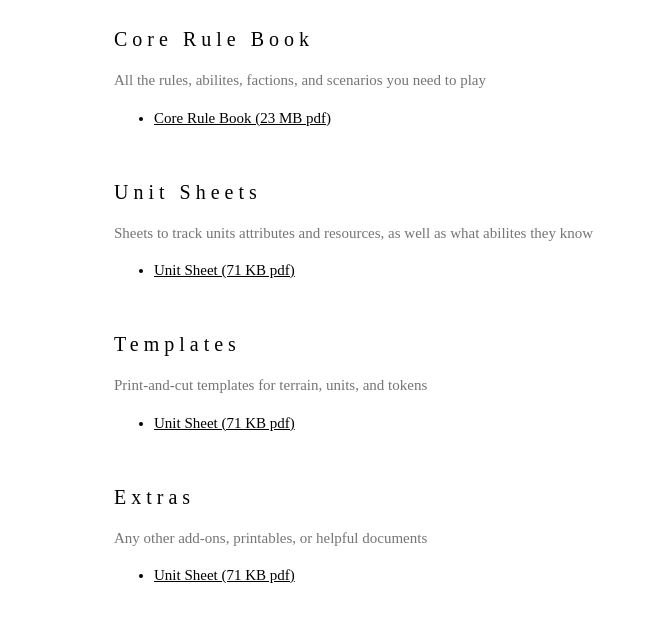
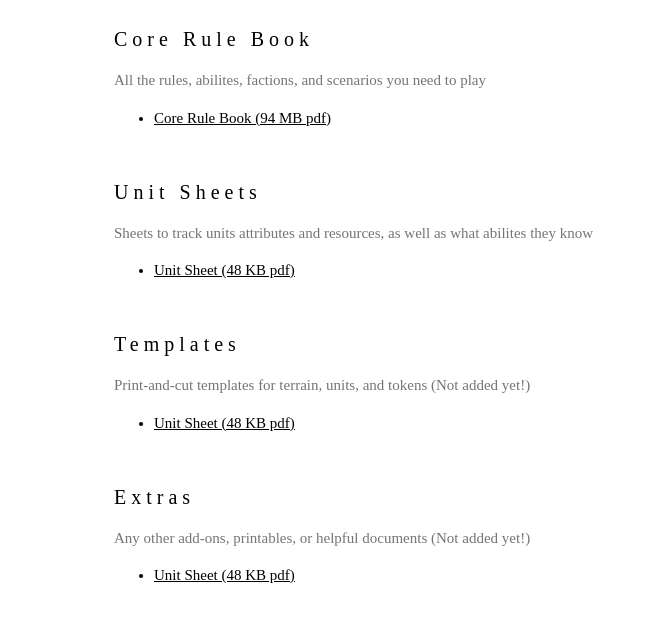
Before and after one commit to bdshaffer31/bdshaffer31.github.io, a plain HTML site: page index.html in a window 1280 px wide. Shown: the part 2266-2899 px from the top of the page, 0-659 px from the left. Drawn offline with Linux system fonts and the light colour scheme.

Commit message:
text changes

```diff
--- a/index.html
+++ b/index.html
@@ -66,7 +66,7 @@ h1, h2, h3, h4, h5, h6 {
   <div class="w3-row w3-padding-64" id="status">
     <div class="w3-col l2" style="border: 2px;"><p></p></div>
     <div class="w3-col l8" style="border: 2px;">
-      <h1 class='w3-center'>Currently in Open Beta!</h1>
+      <h1 class='w3-center'>Currently Open for Playtesting!</h1>
       <p class="w3-large">Mastery of the Four is a work in progress, currently the core rule book is over a hundred pages and contains everything you need to play, although it may still be rough around the edges.
         This current version of this game is available completely free in pdf format below.
         The files will be updated periodically throughout  development, please use the contact email for feedback!
@@ -93,7 +93,7 @@ h1, h2, h3, h4, h5, h6 {
       <p class="w3-text-grey">All the rules, abilites, factions, and scenarios you need to play</p>
       <ul>
         <li><a href="dowloads/Mastery of the Four - December 28.pdf" download="motf_core_rules_10_20.pdf">
-        Core Rule Book (23 MB pdf)
+        Core Rule Book (94 MB pdf)
         </a></li>
       </ul>
       <br>
@@ -102,25 +102,25 @@ h1, h2, h3, h4, h5, h6 {
       <p class="w3-text-grey">Sheets to track units attributes and resources, as well as what abilites they know</p>
       <ul>
         <li><a href="dowloads/Character sheet - December 28.pdf" download="motf_unit_sheet_6_8.pdf">
-         Unit Sheet (71 KB pdf)
+        Unit Sheet (48 KB pdf)
         </a></li>
       </ul>
       <br>
 
       <h4>Templates</h4>
-      <p class="w3-text-grey">Print-and-cut templates for terrain, units, and tokens</p>
+      <p class="w3-text-grey">Print-and-cut templates for terrain, units, and tokens (Not added yet!)</p>
       <ul>
         <li><a href="dowloads/Character sheet - December 28.pdf" download="motf_unit_sheet_6_8.pdf">
-         Unit Sheet (71 KB pdf)
+        Unit Sheet (48 KB pdf)
         </a></li>
       </ul>
       <br>
 
       <h4>Extras</h4>
-      <p class="w3-text-grey">Any other add-ons, printables, or helpful documents</p>
+      <p class="w3-text-grey">Any other add-ons, printables, or helpful documents (Not added yet!)</p>
       <ul>
         <li><a href="dowloads/Character sheet - December 28.pdf" download="motf_unit_sheet_6_8.pdf">
-         Unit Sheet (71 KB pdf)
+        Unit Sheet (48 KB pdf)
         </a></li>
       </ul>
     </div>
```
